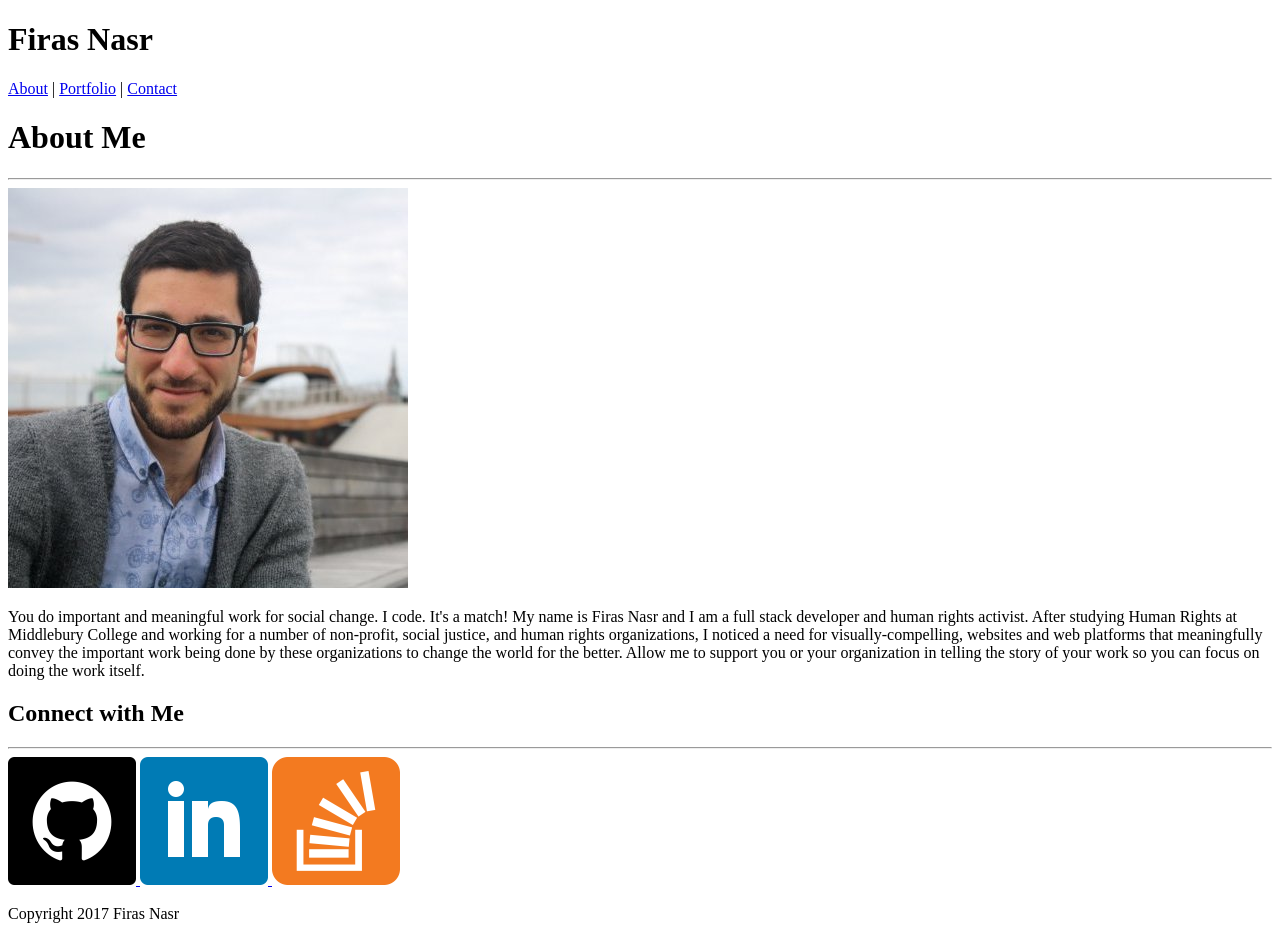
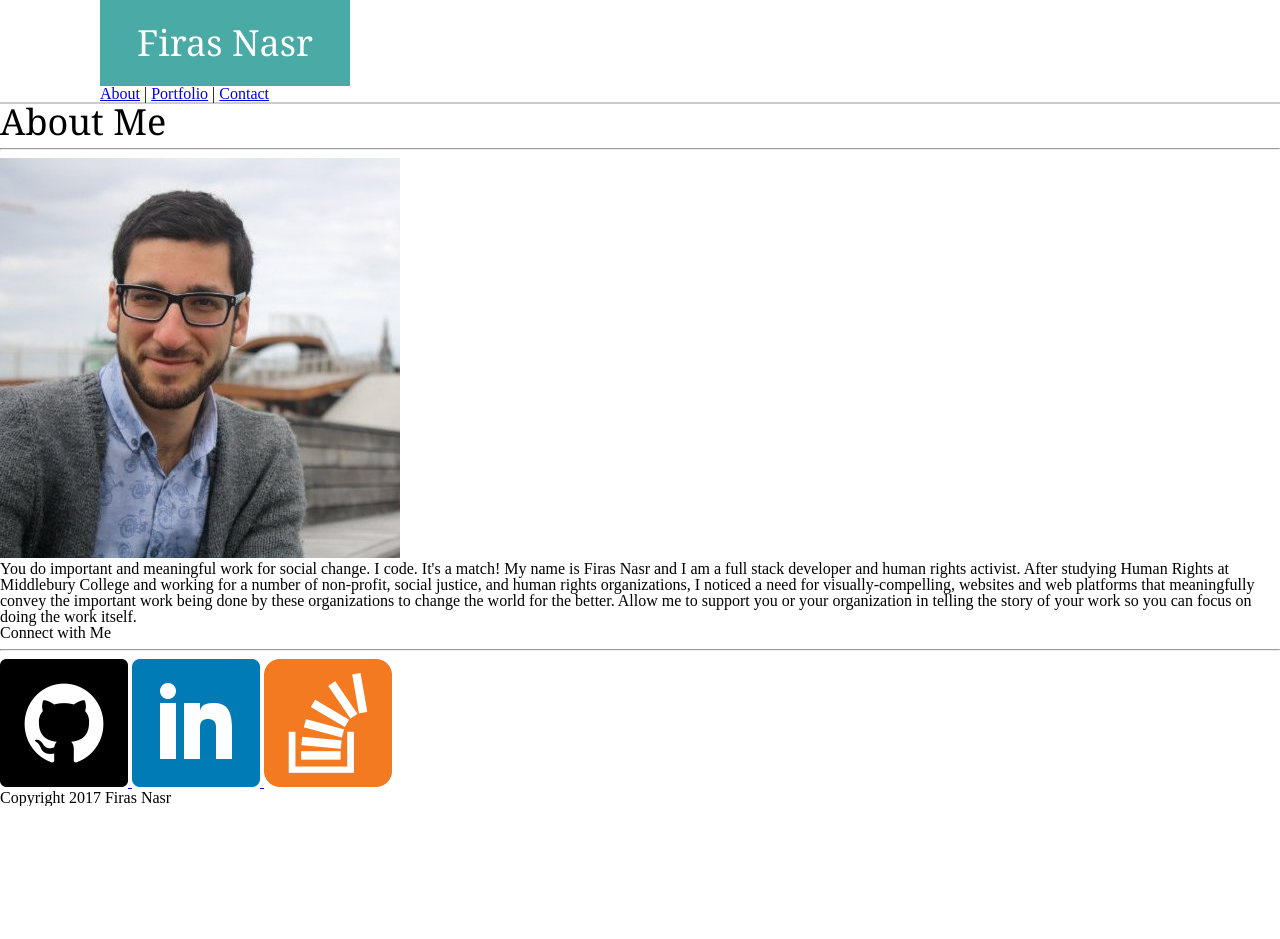
Before and after one commit to fncreativeconsole/Basic-Portfolio, a plain HTML site: page index.html in a window 1280 px wide. After the commit the page ends 806 px from the top, so only its background shows below. Drawn offline with Linux system fonts and the light colour scheme.

Commit message:
preliminary css

```diff
--- a/assets/css/reset.css
+++ b/assets/css/reset.css
@@ -0,0 +1,48 @@
+/* http://meyerweb.com/eric/tools/css/reset/
+   v2.0 | 20110126
+   License: none (public domain)
+*/
+
+html, body, div, span, applet, object, iframe,
+h1, h2, h3, h4, h5, h6, p, blockquote, pre,
+a, abbr, acronym, address, big, cite, code,
+del, dfn, em, img, ins, kbd, q, s, samp,
+small, strike, strong, sub, sup, tt, var,
+b, u, i, center,
+dl, dt, dd, ol, ul, li,
+fieldset, form, label, legend,
+table, caption, tbody, tfoot, thead, tr, th, td,
+article, aside, canvas, details, embed,
+figure, figcaption, footer, header, hgroup,
+menu, nav, output, ruby, section, summary,
+time, mark, audio, video {
+	margin: 0;
+	padding: 0;
+	border: 0;
+	font-size: 100%;
+	font: inherit;
+	vertical-align: baseline;
+}
+/* HTML5 display-role reset for older browsers */
+article, aside, details, figcaption, figure,
+footer, header, hgroup, menu, nav, section {
+	display: block;
+}
+body {
+	line-height: 1;
+}
+ol, ul {
+	list-style: none;
+}
+blockquote, q {
+	quotes: none;
+}
+blockquote:before, blockquote:after,
+q:before, q:after {
+	content: '';
+	content: none;
+}
+table {
+	border-collapse: collapse;
+	border-spacing: 0;
+}
--- a/assets/css/style.css
+++ b/assets/css/style.css
@@ -0,0 +1,25 @@
+
+header {
+  background-color: #ffffff;
+  padding: 0 200px 0 100px;
+  border-style: solid;
+  border-color: #cccccc;
+  border-bottom-width: 2px;
+}
+
+.logo {
+background-color: #4aaaa5;
+padding: 25px;
+width: 200px;
+color: white;
+}
+
+.nav {
+  display: block;
+}
+
+h1 {
+  font-size: 36px;
+  font-family: "Georgia";
+
+}
--- a/index.html
+++ b/index.html
@@ -6,18 +6,20 @@
   <title>Firas' Basic Portfolio</title>
   <link rel="stylesheet" type="text/css" href="assets/css/reset.css">
   <link rel="stylesheet" type="text/css" href="assets/css/style.css">
+
   <header>
-    <div>
-      <h1>Firas Nasr</h1>
+    <div class="logo">
+      <h1><center>Firas Nasr</center></h1>
     </div>
-    <nav>
+    <div class="nav">
       <p>
         <a href="index.html">About</a> |
         <a href="portfolio.html">Portfolio</a> |
         <a href="contact.html">Contact</a>
       </p>
-    </nav>
+  </div>
   </header>
+
 </head>
 
 <body>
```
